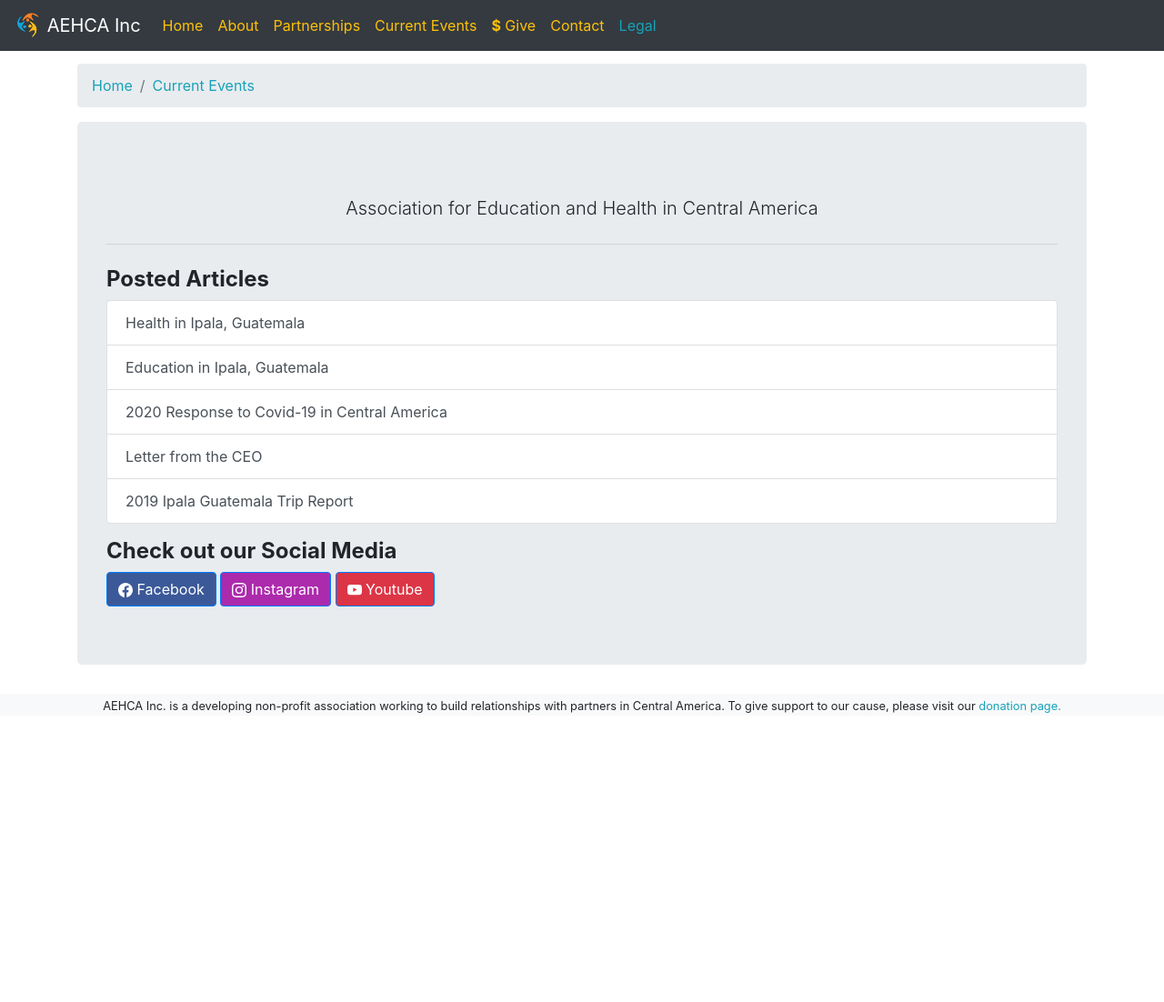
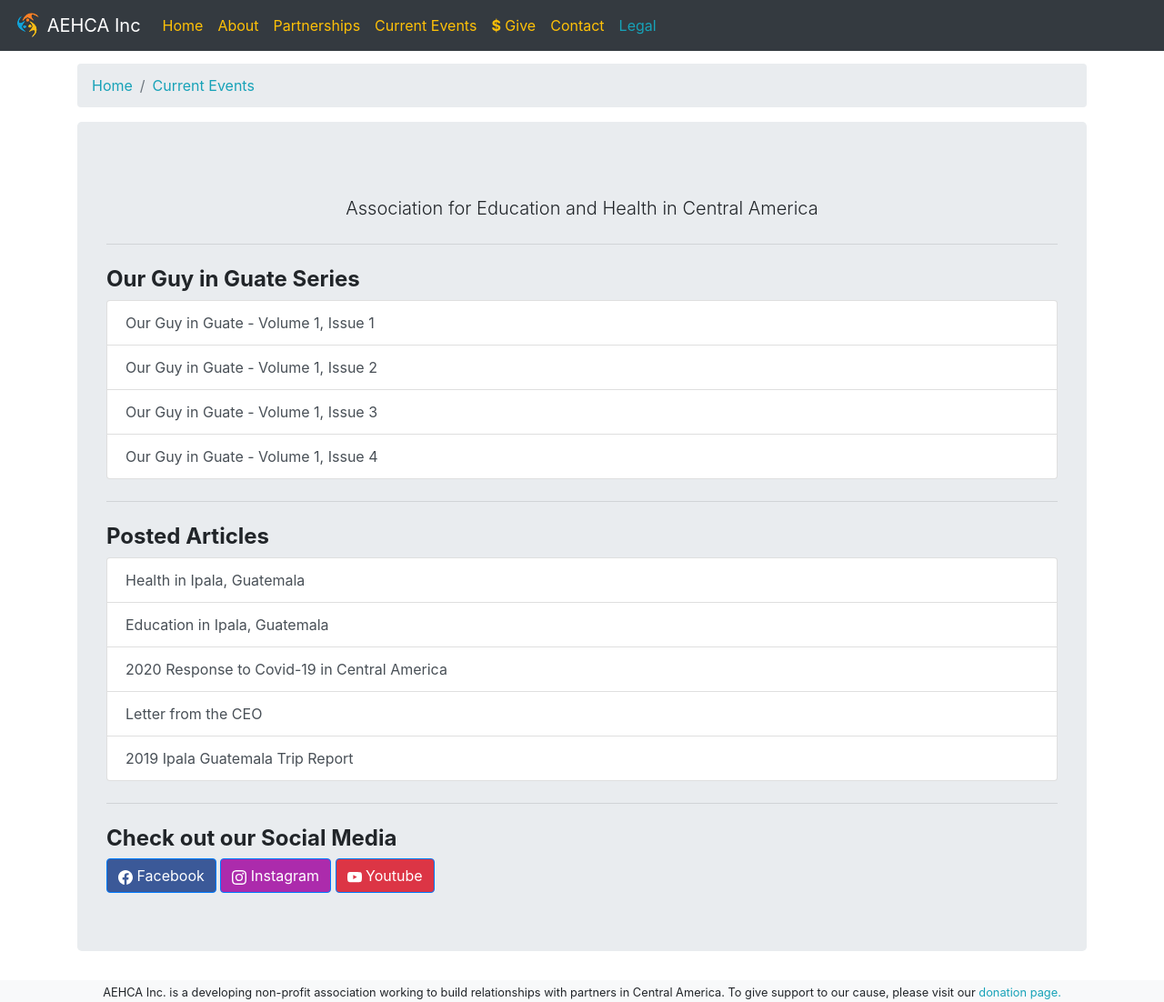
Before and after one commit to aehca/aehca.github.io, a Jekyll site: the page built from current.html, in a window 1280 px wide and 1102 px high. Shown: the whole window at 91% size. Built offline with Jekyll 4.4.1, drawn with Linux system fonts in a browser that asks for light colours.

Commit message:
add our guy in guate media and pages

```diff
--- a/current.html
+++ b/current.html
@@ -19,6 +19,21 @@ layout: default
       <p></p>
       <p class="lead text-center">Association for Education and Health in Central America</p>
       <hr class="my-4">
+      <h4 class="mt-0 font-weight-bolder">Our Guy in Guate Series</h4>
+      <div class="list-group">
+        {% for pages in site.pages %}
+
+        {% if pages.category == 'our-guy-in-guate' %}
+        {% if pages.title == page.title %}
+        <a class="list-group-item list-group-item-action active" href="{{ pages.url }}">{{ pages.title }}</a>
+        {% else %}
+        <a class="list-group-item list-group-item-action" href="{{ pages.url }}">{{ pages.title }}</a>
+        {% endif %}
+        {% endif %}
+
+        {% endfor %}
+      </div>
+      <hr class="my-4">
       <h4 class="mt-0 font-weight-bolder">Posted Articles</h4>
       <div class="list-group">
         {% for post in site.posts %}
@@ -30,7 +45,7 @@ layout: default
         {% endif %}
         {% endfor %}
       </div>
-      <p></p>
+      <hr class="my-4">
       <h4 class="mt-0 font-weight-bolder">Check out our Social Media</h4>
       <!-- Facebook link using bootstrap svg icon -->
       <a class="btn btn-primary" style="background-color: #3b5998;" href="https://www.facebook.com/AEHCAInc"
--- /dev/null
+++ b/ogg/ogg-v1-i1.html
@@ -0,0 +1,56 @@
+---
+layout: default
+title: Our Guy in Guate - Volume 1, Issue 1
+tags: health, covid, pandemic, guatemala, ipala
+category: our-guy-in-guate
+keywords: ipala, guatemala, covid, health, pandemic
+author: billy, vernon
+---
+<main role="main">
+    <div class="container-md">
+        <!-- BREADCRUMBS -->
+        <div class="breadcrumbs">
+            <nav>
+                <ol class="breadcrumb">
+                    <li class="breadcrumb-item"><a class="text-info" href="/">Home</a></li>
+                    <li class="breadcrumb-item"><a class="text-info" href="/current.html">Current Events</a></li>
+                </ol>
+            </nav>
+        </div>
+        <!-- END BREADCRUMBS -->
+        <div class="jumbotron">
+            <p></p>
+            <p class="lead text-center">Association for Education and Health in Central America</p>
+            <hr class="my-4">
+            <h4 class="mt-0">Our Guy in Guate - Volume 1 Issue 1</h4>
+            <div class="media justify-content-center">
+                <iframe src="/pdfs/ogg-v1-i1.pdf#toolbar=0" width="100%" height="500px"></iframe>
+            </div>
+            <hr class="my-4">
+            <p class="font-weight-bold">Read another post within the <u>Our Guy in Guate</u> series.</p>
+            <div class="list-group">
+                {% for pages in site.pages %}
+                {% if pages.category == 'our-guy-in-guate' %}
+                {% if pages.title == page.title %}
+                <a class="list-group-item list-group-item-action active" href="{{ pages.url }}">{{ pages.title }}</a>
+                {% else %}
+                <a class="list-group-item list-group-item-action" href="{{ pages.url }}">{{ pages.title }}</a>
+                {% endif %}
+                {% endif %}
+                {% endfor %}
+            </div>
+            <hr class="my-4">
+            <p class="font-weight-bold">Or read another blog post from our authors.</p>
+            <div class="list-group">
+                {% for post in site.posts %}
+                {% if page.title == post.title %}
+                <a class="list-group-item list-group-item-action active" href="{{ post.url }}">{{ post.title
+                    }}</a>
+                {% else %}
+                <a class="list-group-item list-group-item-action" href="{{ post.url }}">{{ post.title }}</a>
+                {% endif %}
+                {% endfor %}
+            </div>
+        </div>
+    </div>
+</main>
--- /dev/null
+++ b/ogg/ogg-v1-i2.html
@@ -0,0 +1,56 @@
+---
+layout: default
+title: Our Guy in Guate - Volume 1, Issue 2
+tags: health, covid, pandemic, guatemala, ipala
+category: our-guy-in-guate
+keywords: ipala, guatemala, covid, health, pandemic
+author: billy, vernon
+---
+<main role="main">
+    <div class="container-md">
+        <!-- BREADCRUMBS -->
+        <div class="breadcrumbs">
+            <nav>
+                <ol class="breadcrumb">
+                    <li class="breadcrumb-item"><a class="text-info" href="/">Home</a></li>
+                    <li class="breadcrumb-item"><a class="text-info" href="/current.html">Current Events</a></li>
+                </ol>
+            </nav>
+        </div>
+        <!-- END BREADCRUMBS -->
+        <div class="jumbotron">
+            <p></p>
+            <p class="lead text-center">Association for Education and Health in Central America</p>
+            <hr class="my-4">
+            <h4 class="mt-0">Our Guy in Guate - Volume 1 Issue 2</h4>
+            <div class="media justify-content-center">
+                <iframe src="/pdfs/ogg-v1-i2.pdf#toolbar=0" width="100%" height="500px"></iframe>
+            </div>
+            <hr class="my-4">
+            <p class="font-weight-bold">Read another post within the <u>Our Guy in Guate</u> series.</p>
+            <div class="list-group">
+                {% for pages in site.pages %}
+                {% if pages.category == 'our-guy-in-guate' %}
+                {% if pages.title == page.title %}
+                <a class="list-group-item list-group-item-action active" href="{{ pages.url }}">{{ pages.title }}</a>
+                {% else %}
+                <a class="list-group-item list-group-item-action" href="{{ pages.url }}">{{ pages.title }}</a>
+                {% endif %}
+                {% endif %}
+                {% endfor %}
+            </div>
+            <hr class="my-4">
+            <p class="font-weight-bold">Or read another blog post from our authors.</p>
+            <div class="list-group">
+                {% for post in site.posts %}
+                {% if page.title == post.title %}
+                <a class="list-group-item list-group-item-action active" href="{{ post.url }}">{{ post.title
+                    }}</a>
+                {% else %}
+                <a class="list-group-item list-group-item-action" href="{{ post.url }}">{{ post.title }}</a>
+                {% endif %}
+                {% endfor %}
+            </div>
+        </div>
+    </div>
+</main>
--- /dev/null
+++ b/ogg/ogg-v1-i3.html
@@ -0,0 +1,59 @@
+---
+layout: default
+title: Our Guy in Guate - Volume 1, Issue 3
+tags: health, covid, pandemic, guatemala, ipala
+category: our-guy-in-guate
+keywords: ipala, guatemala, covid, health, pandemic
+author: billy, vernon
+---
+<main role="main">
+    <div class="container-md">
+        <!-- BREADCRUMBS -->
+        <div class="breadcrumbs">
+            <nav>
+                <ol class="breadcrumb">
+                    <li class="breadcrumb-item"><a class="text-info" href="/">Home</a></li>
+                    <li class="breadcrumb-item"><a class="text-info" href="/current.html">Current Events</a></li>
+                </ol>
+            </nav>
+        </div>
+        <!-- END BREADCRUMBS -->
+        <div class="jumbotron">
+            <p></p>
+            <p class="lead text-center">Association for Education and Health in Central America</p>
+            <hr class="my-4">
+            <h4 class="mt-0">Our Guy in Guate - Volume 1 Issue 3</h4>
+            <div class="media justify-content-center">
+                <video muted autoplay loop playsinline controls class="img-fluid d-flex rounded" alt="our guy in guatemala volume 1, issue 4. a video describing the new need for more
+                    donations to help support needs-based scholarships.">
+                    <source src="/videos/ogg-v1-i3.mp4" type="video/mp4">
+                </video>
+            </div>
+            <hr class="my-4">
+            <p class="font-weight-bold">Read another post within the <u>Our Guy in Guate</u> series.</p>
+            <div class="list-group">
+                {% for pages in site.pages %}
+                {% if pages.category == 'our-guy-in-guate' %}
+                {% if pages.title == page.title %}
+                <a class="list-group-item list-group-item-action active" href="{{ pages.url }}">{{ pages.title }}</a>
+                {% else %}
+                <a class="list-group-item list-group-item-action" href="{{ pages.url }}">{{ pages.title }}</a>
+                {% endif %}
+                {% endif %}
+                {% endfor %}
+            </div>
+            <hr class="my-4">
+            <p class="font-weight-bold">Or read another blog post from our authors.</p>
+            <div class="list-group">
+                {% for post in site.posts %}
+                {% if page.title == post.title %}
+                <a class="list-group-item list-group-item-action active" href="{{ post.url }}">{{ post.title
+                    }}</a>
+                {% else %}
+                <a class="list-group-item list-group-item-action" href="{{ post.url }}">{{ post.title }}</a>
+                {% endif %}
+                {% endfor %}
+            </div>
+        </div>
+    </div>
+</main>
--- /dev/null
+++ b/ogg/ogg-v1-i4.html
@@ -0,0 +1,59 @@
+---
+layout: default
+title: Our Guy in Guate - Volume 1, Issue 4
+tags: health, covid, pandemic, guatemala, ipala
+category: our-guy-in-guate
+keywords: ipala, guatemala, covid, health, pandemic
+author: billy, vernon
+---
+<main role="main">
+    <div class="container-md">
+        <!-- BREADCRUMBS -->
+        <div class="breadcrumbs">
+            <nav>
+                <ol class="breadcrumb">
+                    <li class="breadcrumb-item"><a class="text-info" href="/">Home</a></li>
+                    <li class="breadcrumb-item"><a class="text-info" href="/current.html">Current Events</a></li>
+                </ol>
+            </nav>
+        </div>
+        <!-- END BREADCRUMBS -->
+        <div class="jumbotron">
+            <p></p>
+            <p class="lead text-center">Association for Education and Health in Central America</p>
+            <hr class="my-4">
+            <h4 class="mt-0">Our Guy in Guate - Volume 1 Issue 4</h4>
+            <div class="media justify-content-center">
+                <video muted autoplay loop playsinline controls class="img-fluid d-flex rounded" alt="our guy in guatemala volume 1, issue 4. a video describing the new need for more
+                    donations to help support needs-based scholarships.">
+                    <source src="/videos/ogg-v1-i4.mp4" type="video/mp4">
+                </video>
+            </div>
+            <hr class="my-4">
+            <p class="font-weight-bold">Read another post within the <u>Our Guy in Guate</u> series.</p>
+            <div class="list-group">
+                {% for pages in site.pages %}
+                {% if pages.category == 'our-guy-in-guate' %}
+                {% if pages.title == page.title %}
+                <a class="list-group-item list-group-item-action active" href="{{ pages.url }}">{{ pages.title }}</a>
+                {% else %}
+                <a class="list-group-item list-group-item-action" href="{{ pages.url }}">{{ pages.title }}</a>
+                {% endif %}
+                {% endif %}
+                {% endfor %}
+            </div>
+            <hr class="my-4">
+            <p class="font-weight-bold">Or read another blog post from our authors.</p>
+            <div class="list-group">
+                {% for post in site.posts %}
+                {% if page.title == post.title %}
+                <a class="list-group-item list-group-item-action active" href="{{ post.url }}">{{ post.title
+                    }}</a>
+                {% else %}
+                <a class="list-group-item list-group-item-action" href="{{ post.url }}">{{ post.title }}</a>
+                {% endif %}
+                {% endfor %}
+            </div>
+        </div>
+    </div>
+</main>
```
Also changed, not shown: 4 other files.
